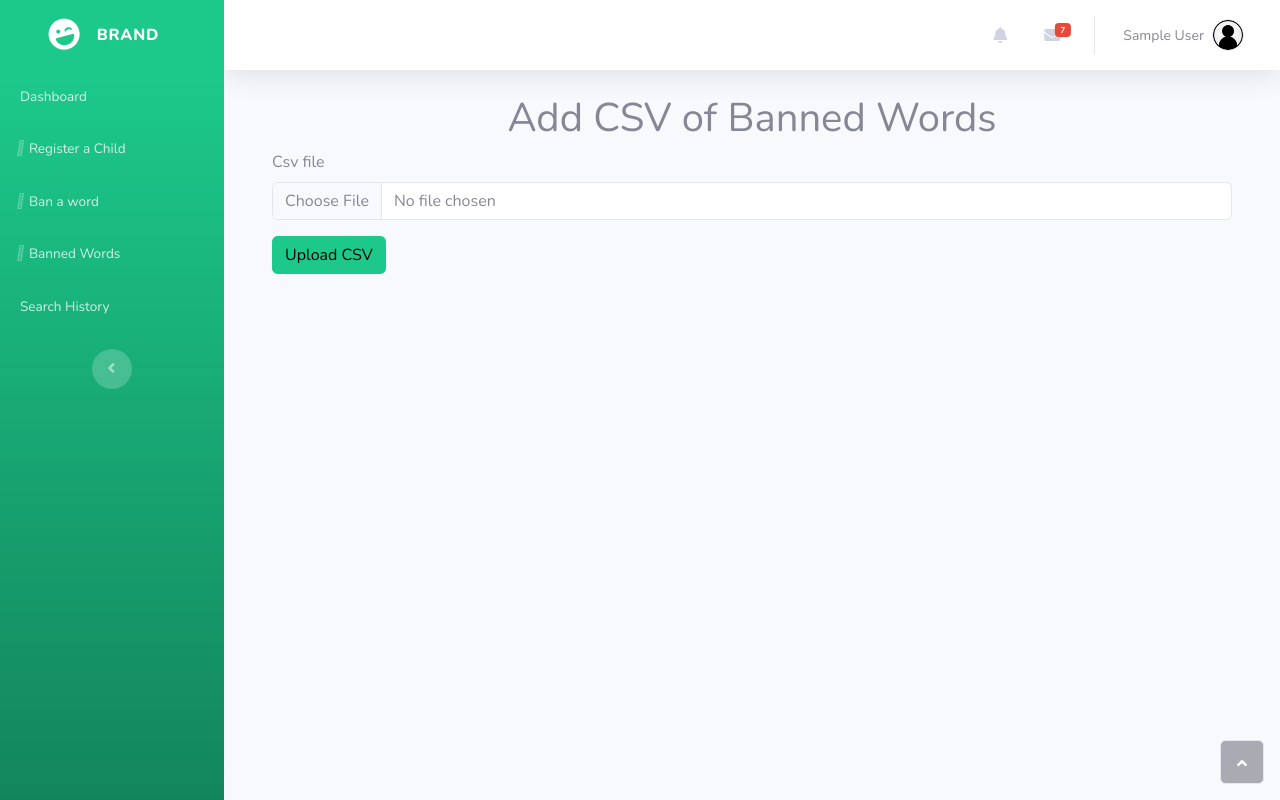
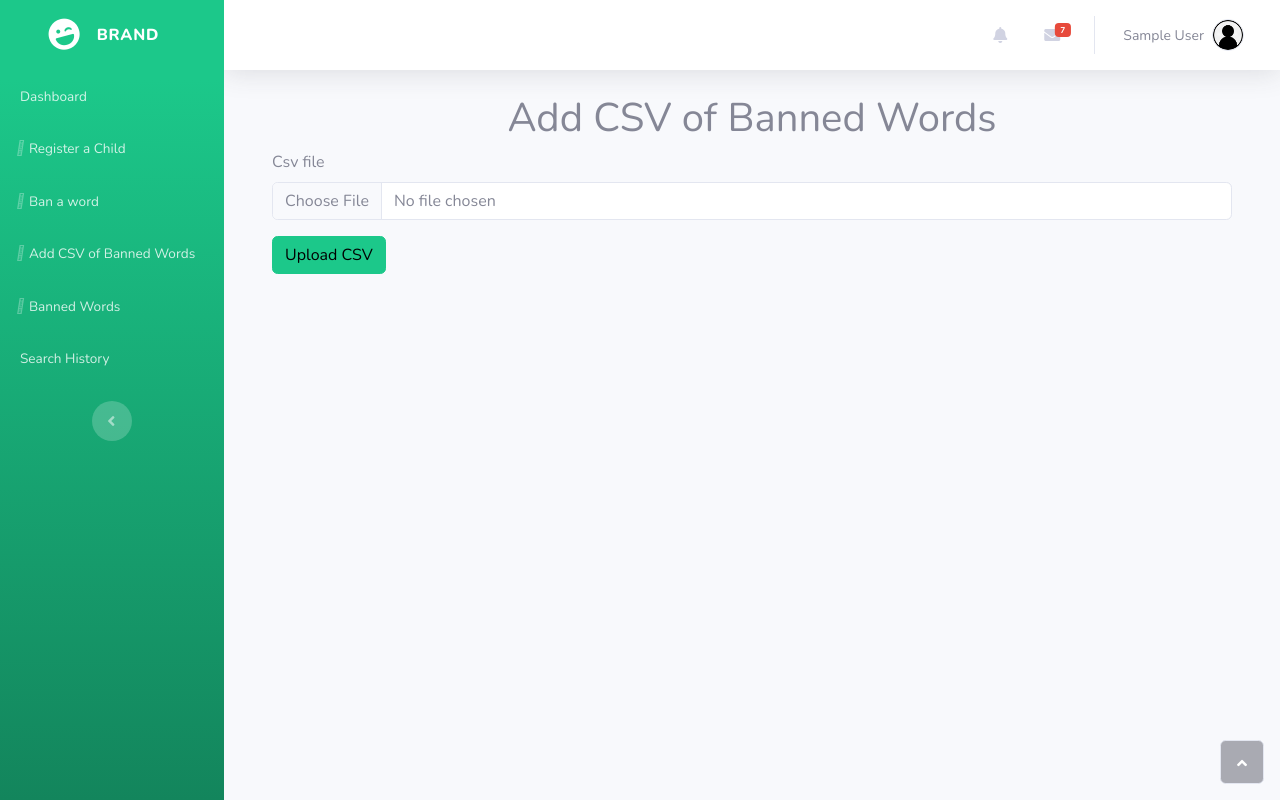
Before and after one commit to nafdev01/childprotect, a Django app: page /add_banned_csv/ in a window 1280 px wide. Run offline with Django 4.2, Linux system fonts and the light colour scheme; a user stored in the database is signed in; tables that the repository leaves empty hold one stand-in row (values such as "Sample post"); parts of the project's set-up code (start-up, migrations or seed data) failed here and were passed over; some libraries are stand-ins or nearby versions.

Commit message:
updated banned words

```diff
--- a/safesearch/models.py
+++ b/safesearch/models.py
@@ -22,6 +22,7 @@ class SearchPhrase(models.Model):
     class Meta:
         verbose_name = "Search Phrase"
         verbose_name_plural = "Search Phrases"
+        ordering = ["searched_on"]
 
 
 # choices for reasons for a ban
--- a/safesearch/urls.py
+++ b/safesearch/urls.py
@@ -13,6 +13,8 @@ urlpatterns = [
     ),
     path("banned_word/create/", views.create_banned_word, name="create_banned_word"),
     path("banned_word/list/", views.banned_word_list, name="banned_words"),
+    path("banned_word/unban/<int:word_id>/", views.unban_word, name="unban_word"),
+    path("banned_word/ban/<int:word_id>/", views.ban_word, name="ban_word"),
     path("alerts/", views.alert_list, name="alert_list"),
     path("alerts/review/<int:alert_id>/", views.review_alert, name="review_alert"),
     path("add_banned_csv/", views.add_banned_csv, name="add_banned_csv"),
--- a/safesearch/views.py
+++ b/safesearch/views.py
@@ -60,7 +60,8 @@ def search(request):
 
             if not safe:
                 messages.error(
-                    request, f"You searched for the banned words {flagged_words}"
+                    request,
+                    f"You searched for the banned words { ','.join(flagged_words)}",
                 )
 
                 flagged_search = FlaggedSearch(search_phrase=search_phrase)
@@ -71,11 +72,8 @@ def search(request):
 
                 for flagged_word in flagged_words:
                     banned_word = BannedWord.objects.filter(
-                        Q(
-                            word=flagged_word.lower(),
-                            banned_by=child.childprofile.parent_profile,
-                        )
-                        | Q(word=flagged_word.lower(), banned_default=True)
+                        word=flagged_word.lower(),
+                        banned_by=child.childprofile.parent_profile,
                     ).first()
                     FlaggedWord(
                         flagged_search=flagged_search, flagged_word=banned_word
@@ -166,6 +164,37 @@ def create_banned_word(request):
         form = BannedWordForm()
 
     return render(request, "safesearch/banned_word_create.html", {"form": form})
+
+
+# unban a word
+def unban_word(request, word_id):
+    parent = request.user
+    parent = request.user
+    parent_profile = parent.parentprofile
+    banned_word = get_object_or_404(BannedWord, id=word_id, banned_by=parent_profile)
+
+    # Mark the word as unbanned
+    banned_word.is_banned = False
+    banned_word.save()
+    messages.success(request, f"You have unbanned the word {banned_word}")
+
+    # Redirect to a success page or the word list
+    return redirect("safesearch:banned_words")
+
+
+# ban a word
+def ban_word(request, word_id):
+    parent = request.user
+    parent_profile = parent.parentprofile
+    banned_word = get_object_or_404(BannedWord, id=word_id, banned_by=parent_profile)
+
+    # Mark the word as unbanned
+    banned_word.is_banned = True
+    banned_word.save()
+    messages.success(request, f"You have banned the word {banned_word}")
+
+    # Redirect to a success page or the word list
+    return redirect("safesearch:banned_words")
 
 
 @login_required
@@ -268,13 +297,16 @@ def add_banned_csv(request):
                 csv_data = csv.reader(decoded_file.splitlines(), delimiter=",")
                 for row in csv_data:
                     for word in row:
-                        if not BannedWord.objects.filter(
-                            word=word,
-                            banned_by=request.user.parentprofile,
+                        if (
+                            not BannedWord.objects.filter(
+                                word=word.strip(),
+                                banned_by=request.user.parentprofile,
+                            )
+                            and word != ""
                         ):
                             banned_word = BannedWord(
                                 banned_by=request.user.parentprofile,
-                                word=word,
+                                word=word.strip(),
                                 reason=BanReason.INAPPROPRIATE_CONTENT,
                             )
                             banned_word.save()
--- a/templates/base.html
+++ b/templates/base.html
@@ -45,6 +45,9 @@
             <a class=" nav-link" href="{% url 'safesearch:create_banned_word' %}" title="Ban a Word">
               <i class="fa-solid fa-ban fa-xl"></i><span>Ban a word</span>
             </a>
+            <a class=" nav-link" href="{% url 'safesearch:add_banned_csv' %}" title="Ban a Word">
+              <i class="fa-solid fa-upload fa-xl"></i><span>Add CSV of Banned Words</span>
+            </a>
           </li>
           <li class="nav-item">
             <a class=" nav-link" href="{% url 'safesearch:banned_words' %}" title="List of Banned Words">
@@ -60,17 +63,17 @@
 
           <li class="nav-item">
             <a class=" nav-link" href="{% url 'accounts:child_dashboard' %}" title="Dashboard">
-              Dashboard
+              <i class="fa-solid fa-house fa-xl"></i><span>Dashboard</span>
             </a>
           </li>
           <li class="nav-item">
             <a class=" nav-link" href="{% url 'safesearch:search' %}" title="View Children Search History">
-              Search
+              <i class="fa-solid fa-magnifying-glass fa-xl"></i><span>Search</span>
             </a>
           </li>
           <li class="nav-item">
             <a class=" nav-link" href="{% url 'safesearch:child_search_history' %}" title="View Search History">
-              Search History
+              <i class="fa-solid fa-clock-rotate-left fa-xl"></i><span>Search History</span>
             </a>
           </li>
           {% endif %}
--- a/templates/safesearch/add_banned_csv.html
+++ b/templates/safesearch/add_banned_csv.html
@@ -10,11 +10,22 @@
 
 {% block content %}
 <section class="container justify-content-center">
-    <form method="post" enctype="multipart/form-data">
+    <form method="post" enctype="multipart/form-data" id="uploadForm">
         {% bootstrap_form form %}
         {% csrf_token %}
-        <input class="btn btn-success" type="submit" value="Upload CSV">
+        <button class="btn btn-success" type="submit" onclick="myButtonCircle(this)" id="uploadButton">
+            Upload CSV
+        </button>
     </form>
 </section>
 
+<script type="text/javascript">
+    function myButtonCircle(el) {
+        uploadButton = document.getElementById("uploadButton")
+        uploadButton.disabled = true;
+        uploadButton.innerHTML = '<span class="spinner-border spinner-border-sm me-1" role="status" aria-hidden="true"></span>Uploading ...';
+        document.getElementById("uploadForm").submit();
+    }
+</script>
+
 {% endblock content %}
```
Also changed, not shown: safesearch/admin.py (+1 -6 lines), safesearch/search.py (+5 -4 lines), templates/safesearch/banned_words.html (+14 -1 lines).
